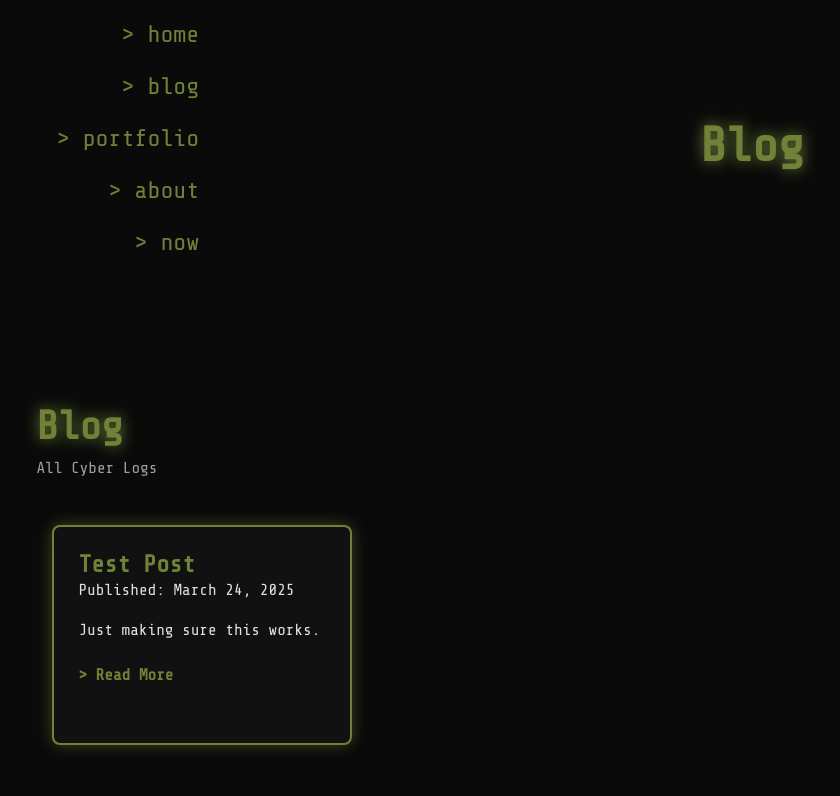
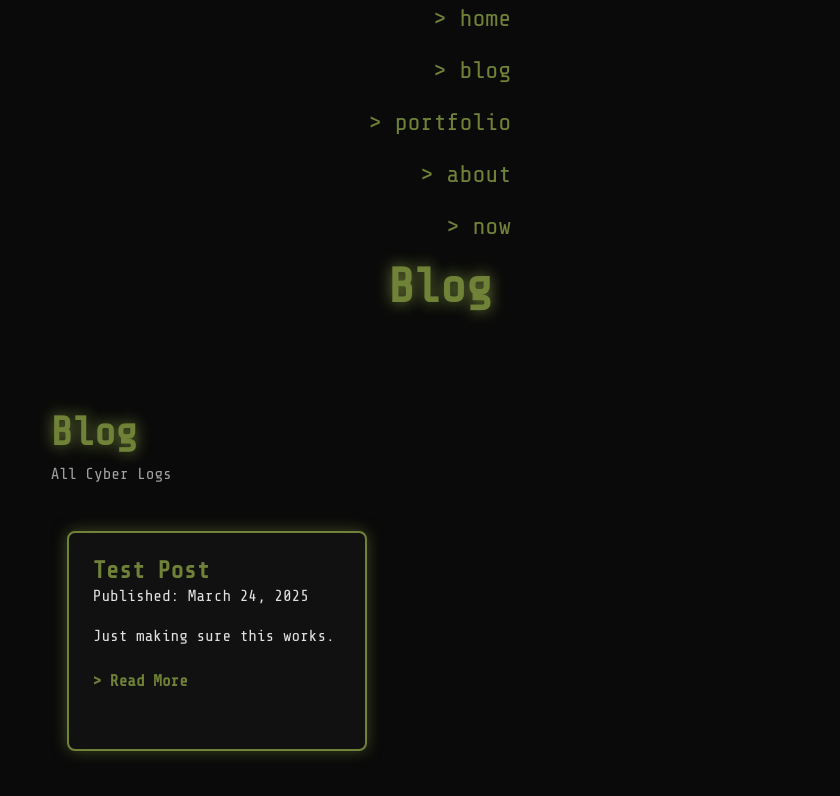
Before and after one commit to crxxtian/crxxtian.github.io, a Jekyll site: the page built from blog.html, in a window 1280 px wide. Shown: the top 796 px of the page, without its empty margins (200-1040 px from the left). Built offline with Jekyll 4.4.1, drawn with Linux system fonts in a browser that asks for light colours.

Commit message:
hmmmm y u no work

```diff
--- a/_layouts/default.html
+++ b/_layouts/default.html
@@ -5,11 +5,15 @@
     <meta name="viewport" content="width=device-width, initial-scale=1.0" />
     <title>{% if page.title %}{{ page.title }} | {% endif %}{{ site.title }}</title>
     <meta name="description" content="{{ site.description }}" />
+
     <link rel="stylesheet" href="{{ '/assets/css/style.css' | relative_url }}">
     <link href="https://fonts.googleapis.com/css2?family=Share+Tech+Mono&display=swap" rel="stylesheet">
 </head>
 <body>
-<header class="main-header fade-in">
+
+<!-- NAV + TITLE SECTION -->
+<div class="main-container fade-in">
+    <!-- Left Menu -->
     <div class="nav-column">
         <ul class="menu">
             <li><a href="/">> home</a></li>
@@ -19,12 +23,17 @@
             <li><a href="/now">> now</a></li>
         </ul>
     </div>
+
+    <!-- Right Title -->
     <div class="title-column">
         <h1 class="fade-title">{{ page.title }}</h1>
     </div>
-</header>
-<main class="content-area">
+</div>
+
+<!-- MAIN PAGE CONTENT RENDERED HERE -->
+<main class="page-content">
     {{ content }}
 </main>
+
 </body>
 </html>
--- a/assets/css/style.css
+++ b/assets/css/style.css
@@ -280,3 +280,8 @@ html, body {
         flex: 0 0 80%;
     }
 }
+.page-content {
+    padding: 2rem;
+    max-width: 1000px;
+    margin: 0 auto;
+}
```
